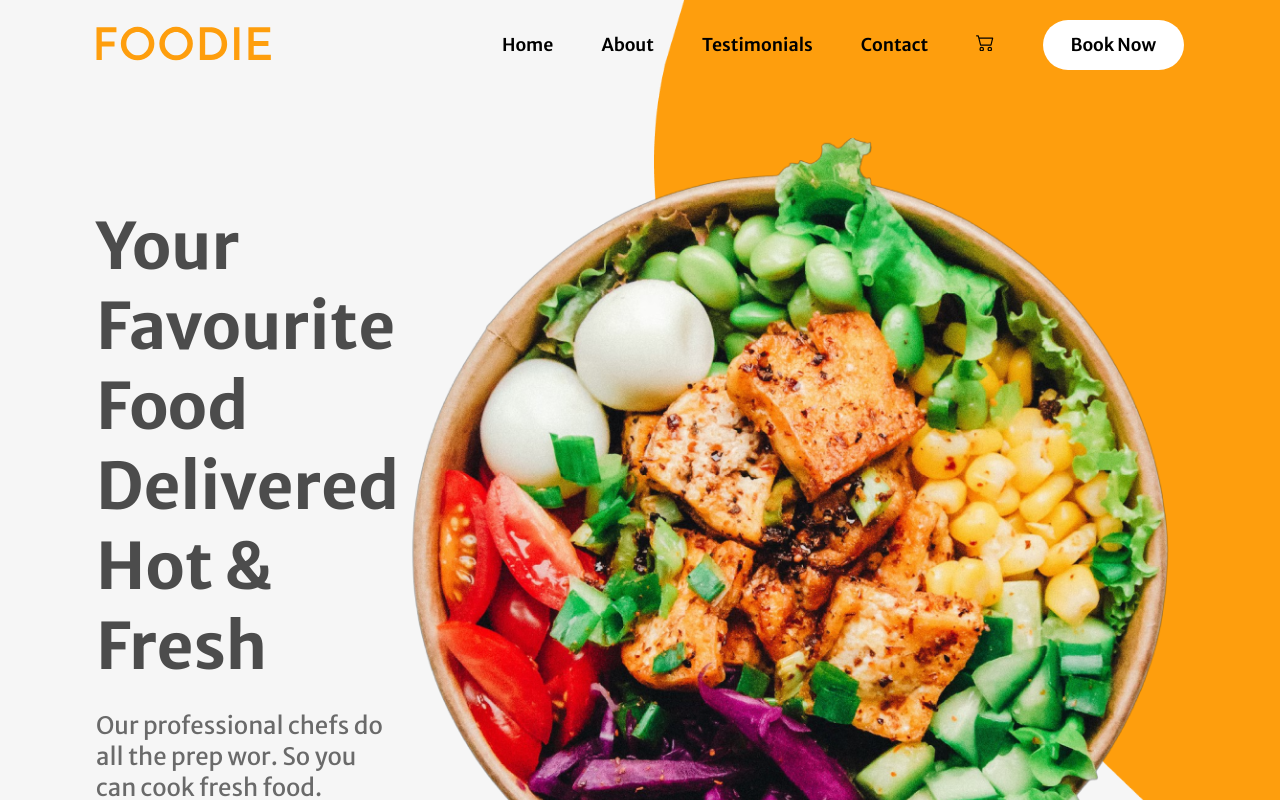
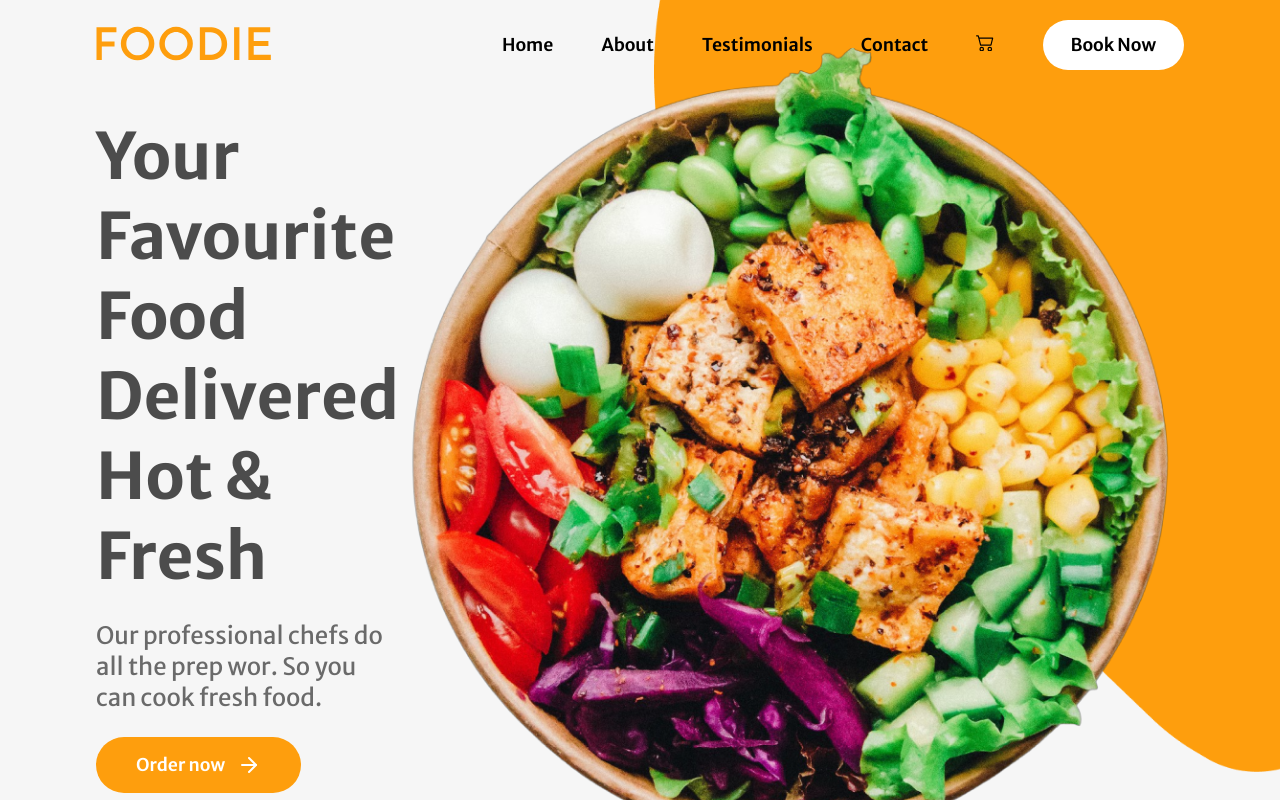
Before and after one commit to T-Induwara/restaurant-webpage, a React (Create React App) app: page / in a window 1280 px wide. Shown: the top 800 px of the page. Built offline with nearby package versions, Linux system fonts and the light colour scheme.

Commit message:
Changed nav bar styles

```diff
--- a/src/App.css
+++ b/src/App.css
@@ -24,6 +24,9 @@ body {
 }
 
 nav {
+  position:fixed;
+  width:85vw;
+  z-index:1000 !important;
   display: flex;
   align-items: center;
   justify-content: space-between;
```
